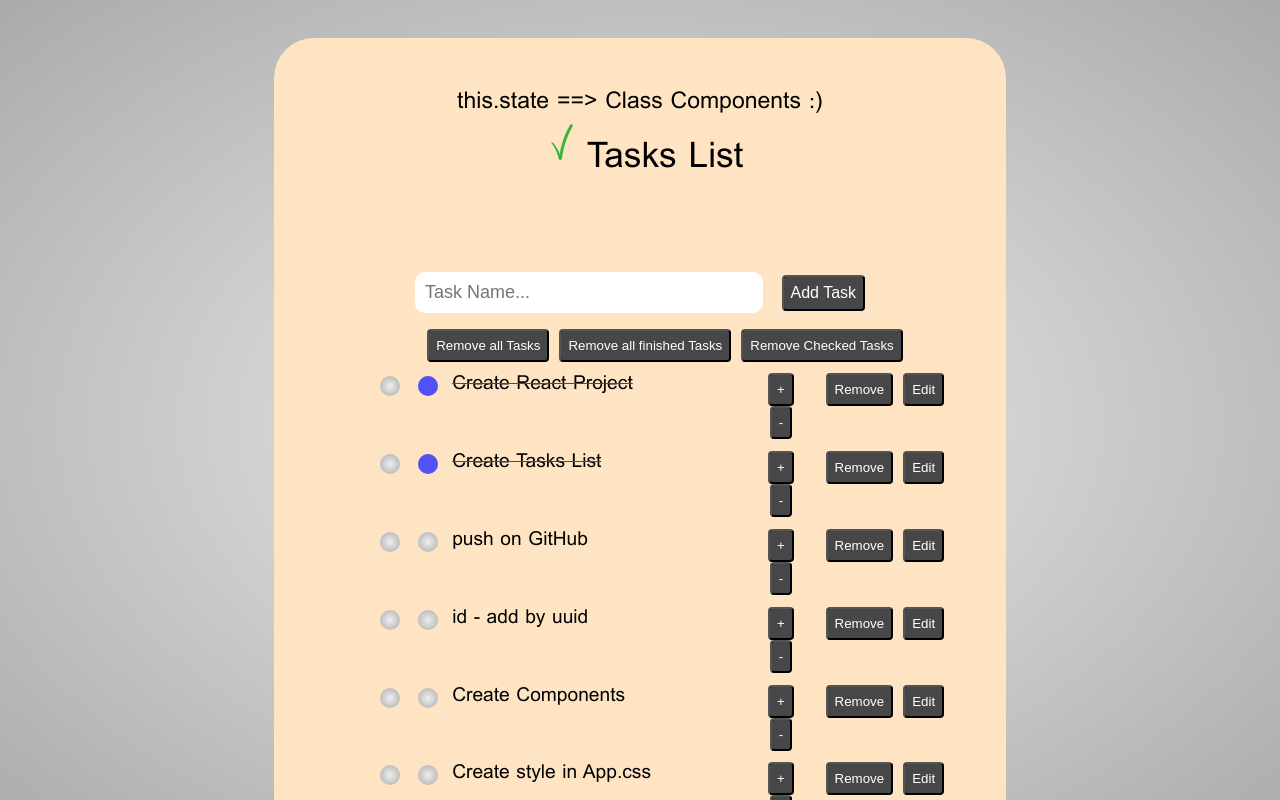
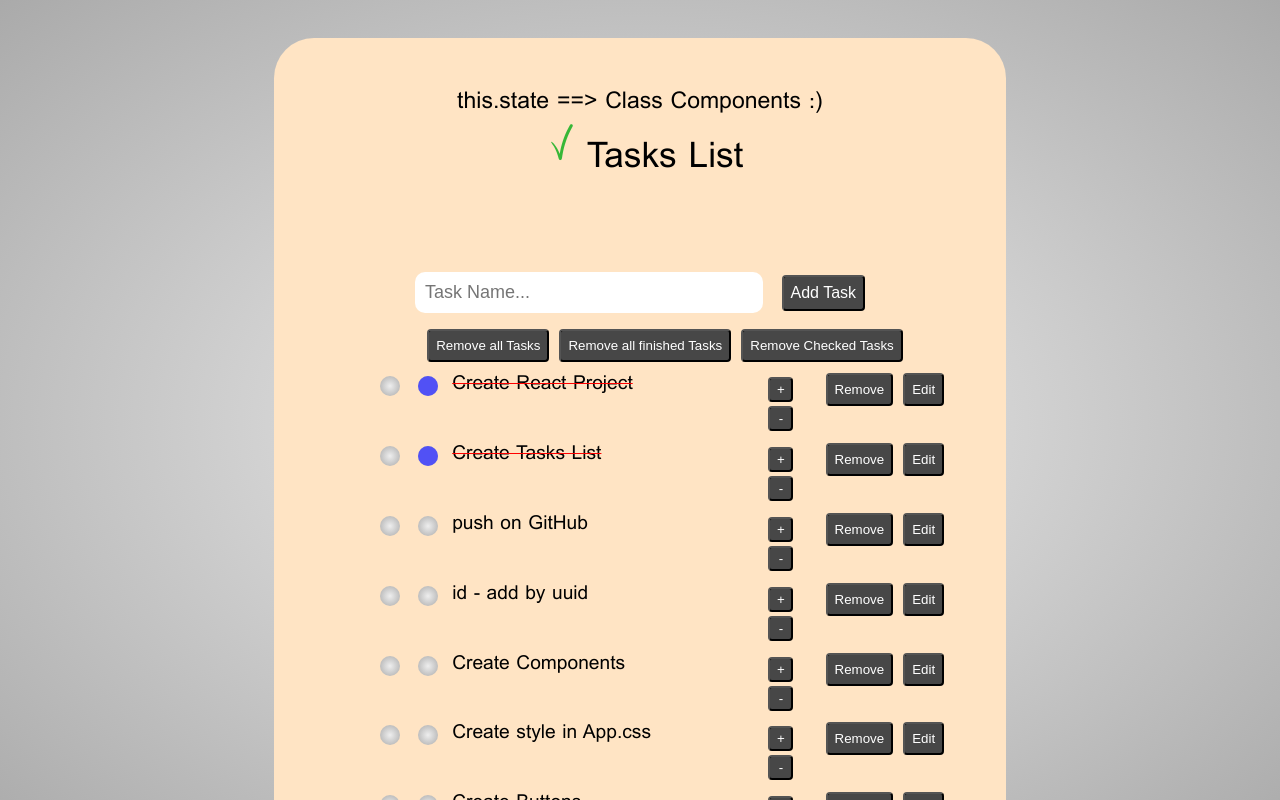
Before and after one commit to bladwing/react-todo-list, a React (Create React App) app: page /classes in a window 1280 px wide. Shown: the top 800 px of the page. Built offline with nearby package versions, Linux system fonts and the light colour scheme.

Commit message:
fix +- buttons

```diff
--- a/src/App.css
+++ b/src/App.css
@@ -132,6 +132,14 @@ button {
 
 }
 
+.inrease,
+.decrease {
+  height: 25px;
+  width: 25px;
+  padding: 0;
+  margin-top: 4px;
+}
+
 button:before {
   content: "";
   background: linear-gradient(
--- a/src/components/TodosUsingClasses/Task.jsx
+++ b/src/components/TodosUsingClasses/Task.jsx
@@ -33,13 +33,13 @@ class Task extends React.Component {
             className="nav"
             onClick={() => this.props.taskSwitch(this.props.id, "+")}
           >
-            <button>+</button>
+            <button className="inrease">+</button>
           </span>
           <span
             className="nav"
             onClick={() => this.props.taskSwitch(this.props.id, "-")}
           >
-            <button>-</button>
+            <button className="decrease">-</button>
           </span>
         </div>
         <span className="buttonContainer">
--- a/src/components/TodosUsingHooks/Task.jsx
+++ b/src/components/TodosUsingHooks/Task.jsx
@@ -25,13 +25,13 @@ export default function Task(props) {
           className="nav"
           onClick={() => props.taskChangePosition(props.id, "+")}
         >
-          <button>+</button>
+          <button className="inrease">+</button>
         </span>
         <span
           className="nav"
           onClick={() => props.taskChangePosition(props.id, "-")}
         >
-          <button>-</button>
+          <button className="decrease">-</button>
         </span>
       </div>
       <span className="buttonContainer">
```
